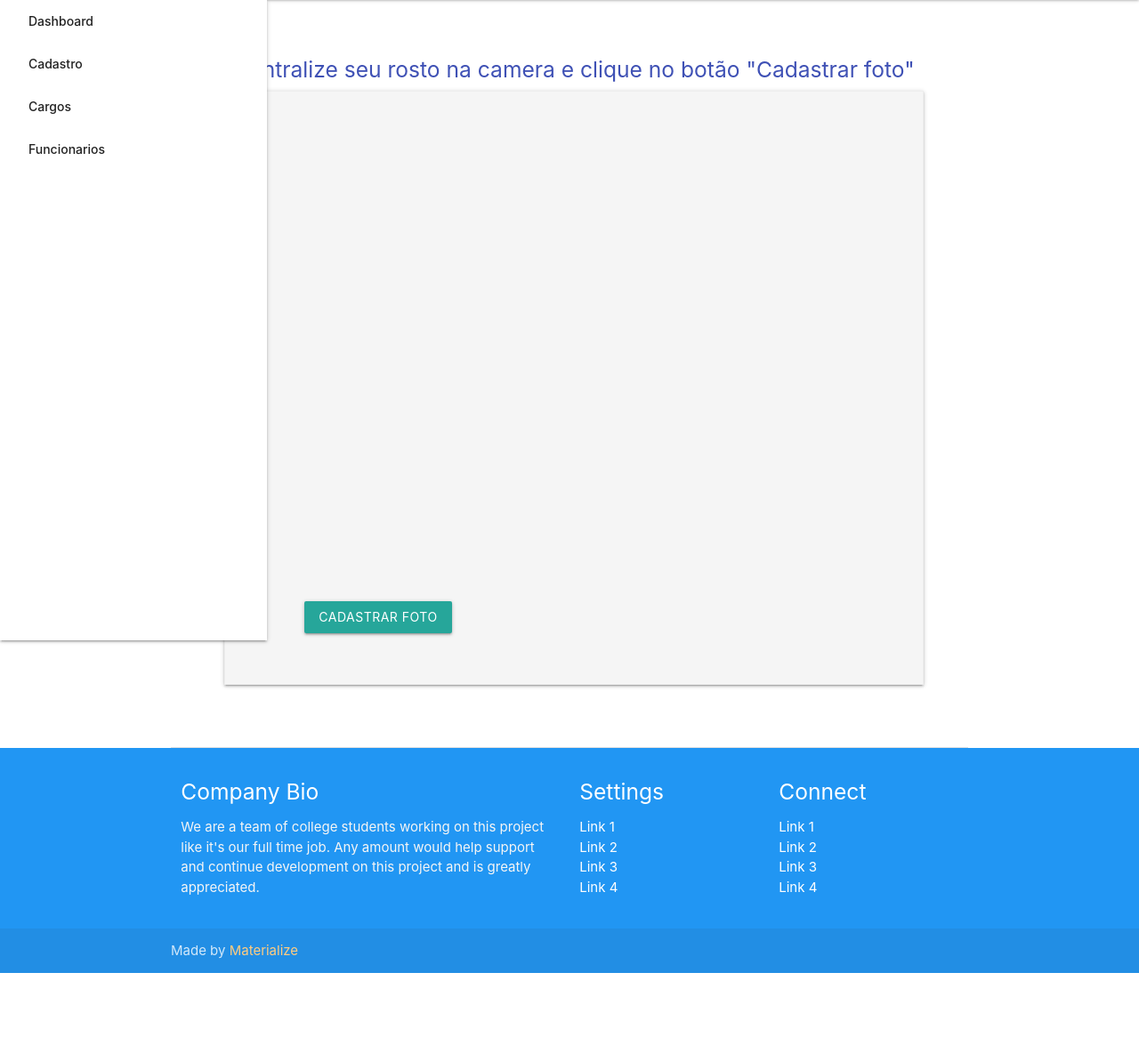
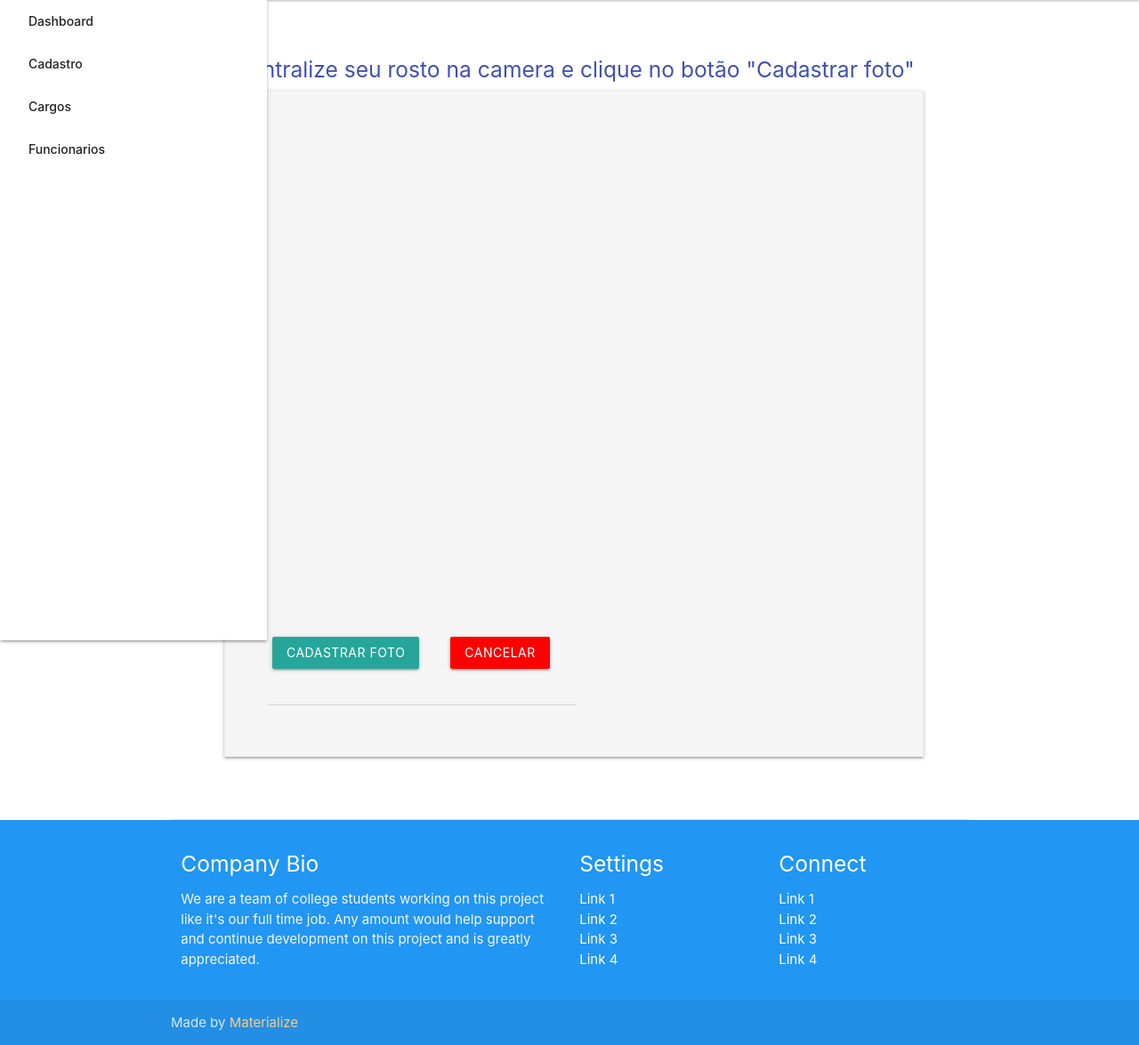
Before and after one commit to victorverdoodt/IPontoApp, a Flask app: template app/templates/cadastro_ponto.html in a window 1280 px wide. Shown: the part 65-1240 px from the top of the page at 89% size. Before the commit the page ends 1159 px from the top, so only its background shows below. Run offline with Flask 2, Linux system fonts and the light colour scheme; the template is opened without the code that fills it: most values are stand-ins (such as "Sample title", 1, 10 or a date in 2020); some libraries are stand-ins or nearby versions.

Commit message:
Adicionado botão de cancelar

```diff
--- a/app/templates/cadastro_ponto.html
+++ b/app/templates/cadastro_ponto.html
@@ -10,7 +10,12 @@
             <form method="post" enctype=multipart/form-data id="myForm">
               <input style="visibility: hidden;pointer-events:none;" id='name' type='text' value="{{ id }}">
             </form>
-            <button id="snap" class="btn waves-effect waves-light">Cadastrar foto</button>
+            <table>
+                <tr>
+                    <td><button id="snap" class="btn waves-effect waves-light">Cadastrar foto</button></td>
+                    <td><a href="/funcionarios"><button class="btn waves-effect waves-light" type="button" style="margin: 25px;background-color: red">Cancelar</button></a></td>
+                </tr>
+            </table>
             <h2 id="message"></h2>
         </div>
         <div id="results"></div>
```
